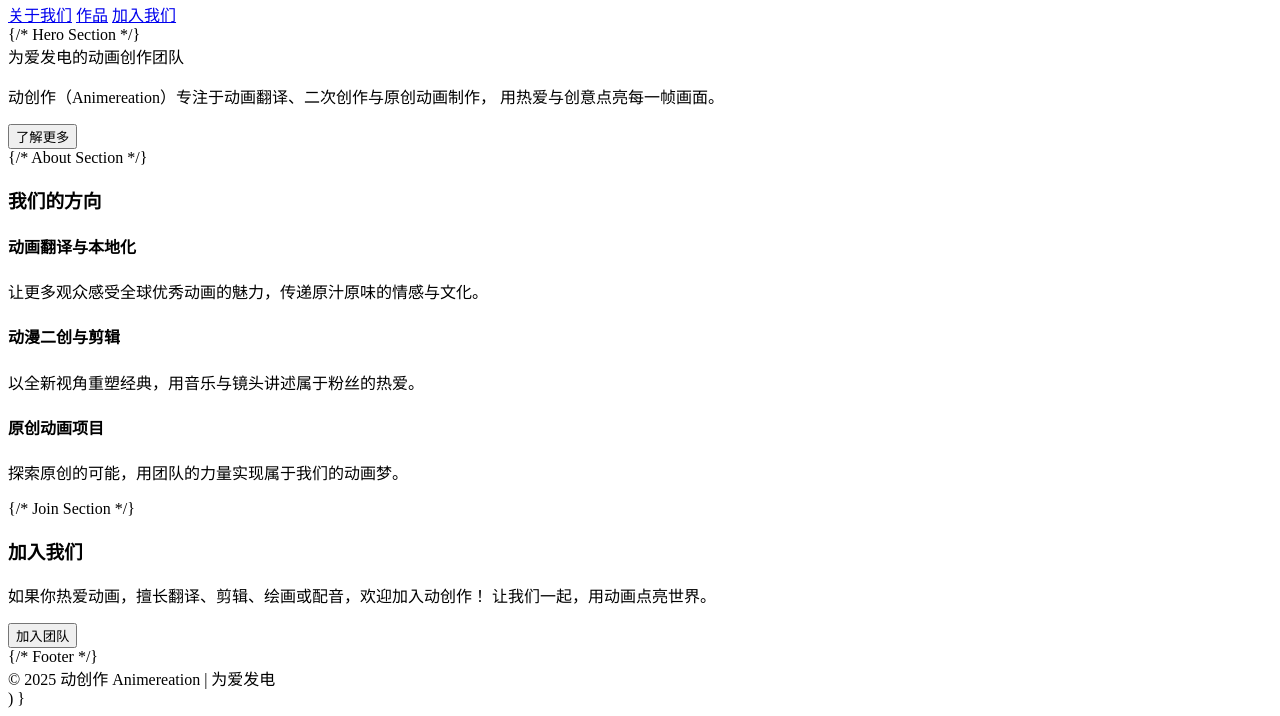
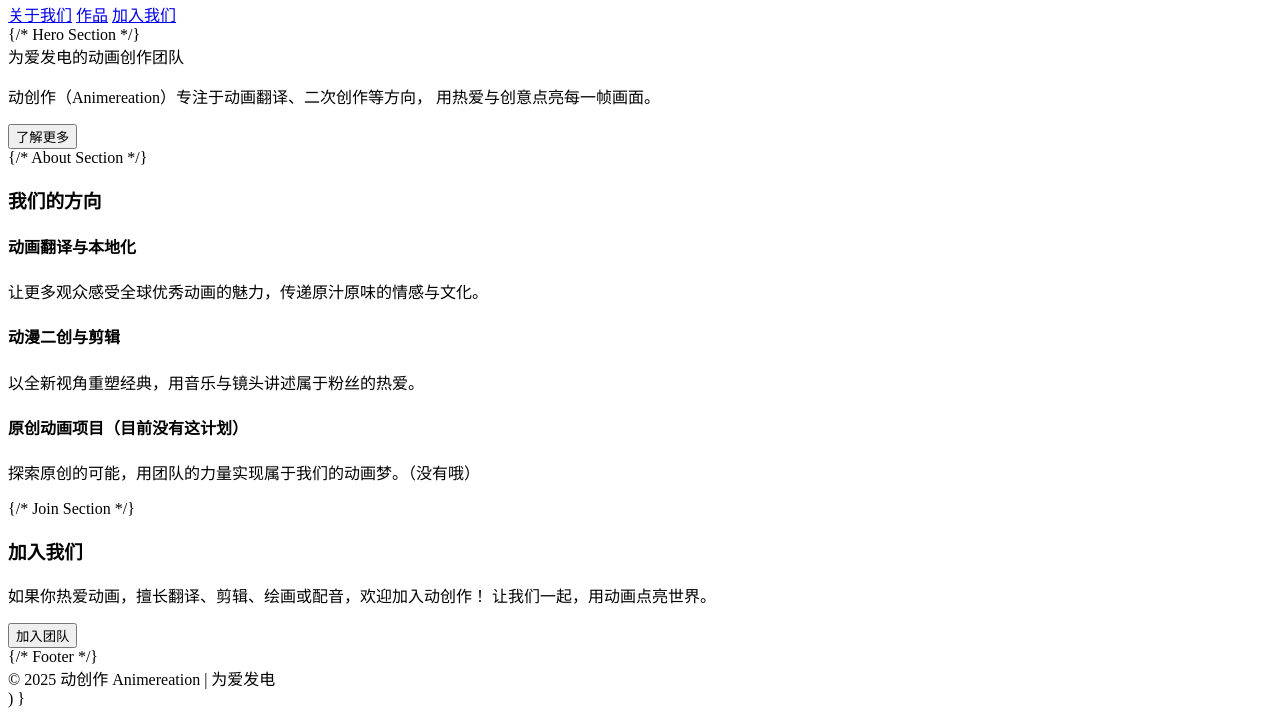
Before and after one commit to Animereation/animereation.github.io, a plain HTML site: page index.html in a window 1280 px wide. Shown: the part 149-865 px from the top of the page. Drawn offline with Linux system fonts and the light colour scheme.

Commit message:
Update index.html

```diff
--- a/index.html
+++ b/index.html
@@ -13,7 +13,7 @@ export default function HomePage() { return ( <div className="min-h-screen bg-gr
       为爱发电的动画创作团队
     </motion.h2>
     <p className="max-w-2xl text-gray-300 text-lg mb-8">
-      动创作（Animereation）专注于动画翻译、二次创作与原创动画制作，
+      动创作（Animereation）专注于动画翻译、二次创作等方向，
       用热爱与创意点亮每一帧画面。
     </p>
     <Button className="bg-pink-500 hover:bg-pink-600 text-white text-lg px-6 py-3 rounded-full shadow-lg">
@@ -44,8 +44,8 @@ export default function HomePage() { return ( <div className="min-h-screen bg-gr
       <Card className="bg-white/10 backdrop-blur-lg border-none shadow-xl">
         <CardContent className="p-6 text-center">
           <Users className="w-12 h-12 mx-auto mb-4 text-pink-400" />
-          <h4 className="text-xl font-semibold mb-2">原创动画项目</h4>
-          <p className="text-gray-300">探索原创的可能，用团队的力量实现属于我们的动画梦。</p>
+          <h4 className="text-xl font-semibold mb-2">原创动画项目（目前没有这计划）</h4>
+          <p className="text-gray-300">探索原创的可能，用团队的力量实现属于我们的动画梦。（没有哦）</p>
         </CardContent>
       </Card>
     </div>
```
